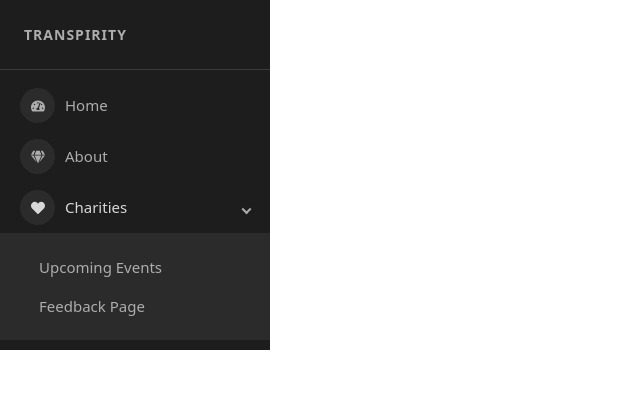
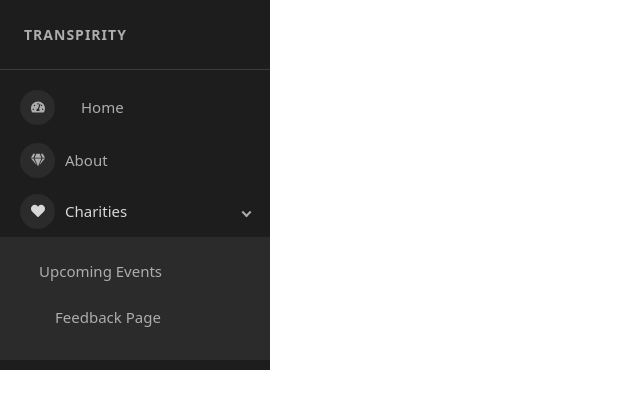
Before and after one commit to qlanphere/transparity-front, a React (Create React App) app: page / in a window 1280 px wide. Both pictures are taken after a click on the button "Charities". Shown: the top 408 px of the page, without its empty margins (0-640 px from the left). Built offline with nearby package versions, Linux system fonts and the light colour scheme.

Commit message:
added bootstrap nav links to sidebar for proper links

```diff
--- a/src/components/Sidebar/index.js
+++ b/src/components/Sidebar/index.js
@@ -5,6 +5,7 @@ import 'font-awesome/css/font-awesome.min.css';
 import { FaTachometerAlt, FaGem, FaList, FaGithub, FaRegLaughWink, FaHeart } from 'react-icons/fa';
 import './Sidebar.css'
 import {NavLink, Link } from 'react-router-dom';
+import { Nav, Navbar, Container } from 'react-bootstrap'
 
 const Sidebar = () => {
   return (
@@ -26,11 +27,11 @@ const Sidebar = () => {
   </SidebarHeader>
   <SidebarContent>
           <Menu iconShape="circle">
-          <MenuItem icon={<FaTachometerAlt />}>Home</MenuItem>
+          <MenuItem icon={<FaTachometerAlt />}><Nav.Link href = "/home">Home</Nav.Link></MenuItem>
           <MenuItem icon={<FaGem />}>About</MenuItem>
           <SubMenu icon={<FaHeart />} title="Charities" >
             <MenuItem>Upcoming Events</MenuItem>
-            <MenuItem>Feedback Page <NavLink to="/feedbackForm"></NavLink></MenuItem>
+            <MenuItem> <Nav.Link href="/feedbackForm">Feedback Page</Nav.Link></MenuItem>
           </SubMenu>
         </Menu>
     </SidebarContent>
```
